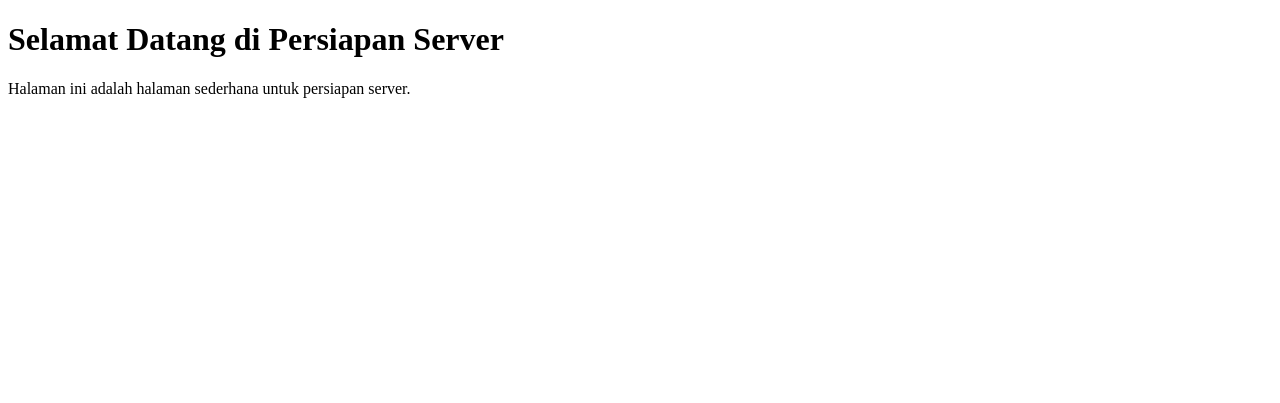
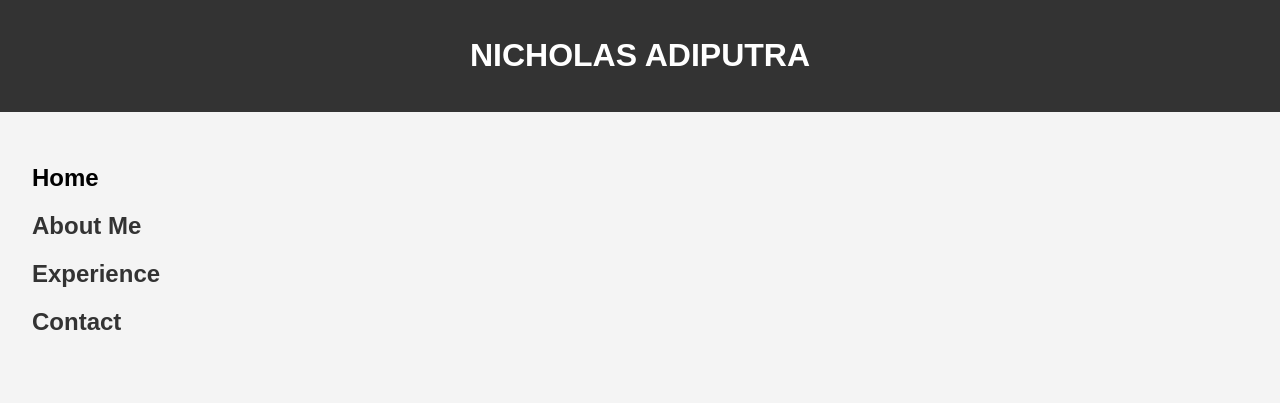
Before and after one commit to Nicholasadiputra/Nicholast, a plain HTML site: page index.html in a window 1280 px wide. Drawn offline with Linux system fonts and the light colour scheme.

Commit message:
Update index.html

```diff
--- a/index.html
+++ b/index.html
@@ -3,10 +3,20 @@
 <head>
     <meta charset="UTF-8">
     <meta name="viewport" content="width=device-width, initial-scale=1.0">
-    <title>Persiapan Server</title>
+    <title>Nicholas Adiputra</title>
+    <link rel="stylesheet" href="style.css">
 </head>
 <body>
-    <h1>Selamat Datang di Persiapan Server</h1>
-    <p>Halaman ini adalah halaman sederhana untuk persiapan server.</p>
+    <header>
+        <h1>NICHOLAS ADIPUTRA</h1>
+    </header>
+    <div class="container">
+        <section class="content">
+            <h2><a href="home.html">Home</a></h2>
+            <h2>About Me</h2>
+            <h2>Experience</h2>
+            <h2>Contact</h2>
+        </section>
+    </div>
 </body>
 </html>
```
